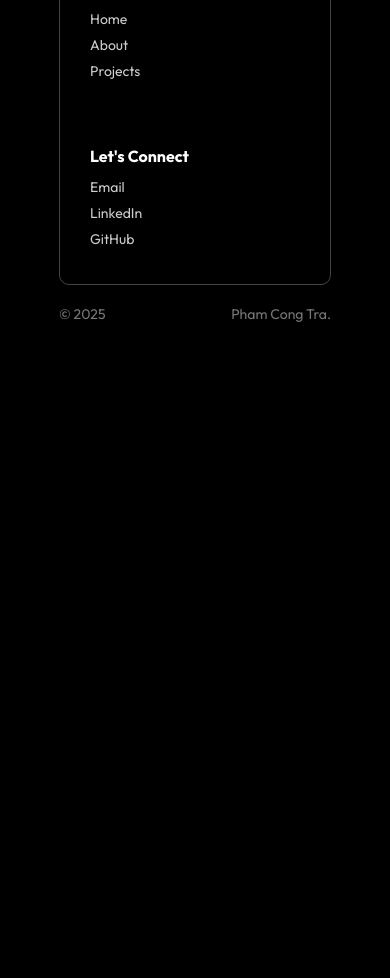
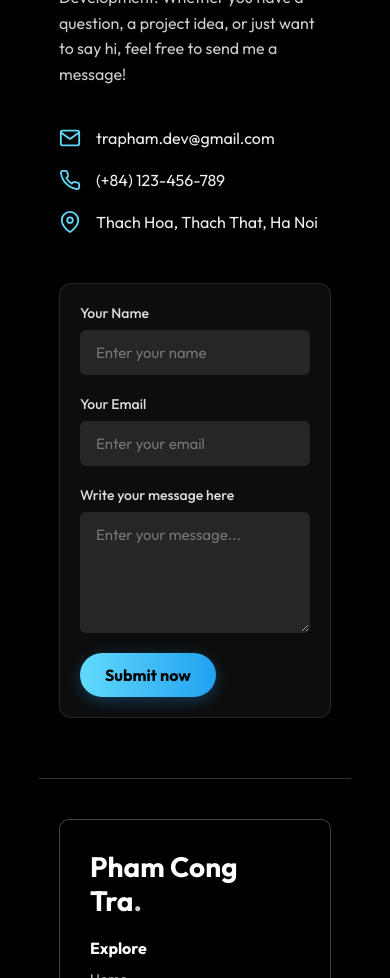
Before and after one commit to pctra266/portfolio-trapham, a React (Vite) app: page / in a window 390 px wide. Shown: the part 5680-6658 px from the top of the page. Before the commit the page ends 6023 px from the top, so only its background shows below. Built offline with nearby package versions, Linux system fonts and the light colour scheme.

Commit message:
feat: add contact part

```diff
--- a/src/App.jsx
+++ b/src/App.jsx
@@ -12,6 +12,7 @@ import Experience from "./Components/Experience/Experience.jsx";
 import Education from "./Components/Education/Education.jsx";
 import Achievement from "./Components/Achievement/Achievement.jsx";
 import Certificates from "./Components/Certificates/Certificates.jsx";
+import Contact from "./Components/Contact/Contact.jsx";
 
 const App = () => {
   const [currentSection, setCurrentSection] = useState("space");
@@ -62,6 +63,9 @@ const App = () => {
         <section data-scroll-section id="project">
           <Project />
         </section>
+        <section data-scroll-section >
+          <Contact />
+        </section>
         <section data-scroll-section id="footer">
           <Footer />
         </section>
--- /dev/null
+++ b/src/Components/Contact/Contact.css
@@ -0,0 +1,147 @@
+.contact {
+    color: #fff;
+    padding: 60px 20px;
+    font-family: 'Segoe UI', Tahoma, Geneva, Verdana, sans-serif;
+    max-width: 1000px;
+    margin: 0 auto;
+  }
+
+  .contact-container {
+    display: flex;
+    justify-content: space-between;
+    gap: 50px;
+    align-items: flex-start;
+  }
+
+  /* --- Cột Thông Tin (Bên Trái) --- */
+  .contact-col {
+    flex-basis: 50%;
+  }
+
+  .contact-col h3 {
+    font-size: 32px;
+    font-weight: 600;
+    color: #61dafb; /* Màu xanh React làm điểm nhấn */
+    margin-bottom: 20px;
+    display: flex;
+    align-items: center;
+  }
+
+  .contact-desc {
+    color: #ccc;
+    line-height: 1.6;
+    margin-bottom: 40px;
+    font-size: 16px;
+  }
+
+  .contact-details {
+    list-style: none;
+    padding: 0;
+  }
+
+  .contact-details li {
+    display: flex;
+    align-items: center;
+    margin-bottom: 20px;
+    font-size: 16px;
+    color: #eee;
+  }
+
+  .contact-details li svg {
+    margin-right: 15px;
+    color: #61dafb; /* Màu icon */
+    width: 22px;
+    height: 22px;
+  }
+
+  /* --- Cột Form (Bên Phải) --- */
+  .form-col form {
+    display: flex;
+    flex-direction: column;
+    background: rgba(255, 255, 255, 0.05); /* Nền mờ nhẹ cho form */
+    padding: 30px;
+    border-radius: 12px;
+    border: 1px solid rgba(255, 255, 255, 0.1);
+  }
+
+  .form-col label {
+    font-size: 14px;
+    color: #ddd;
+    margin-bottom: 8px;
+    font-weight: 500;
+  }
+
+  .form-col input,
+  .form-col textarea {
+    width: 100%;
+    border: none;
+    outline: none;
+    background: rgba(255, 255, 255, 0.1); /* Input nền tối hơn */
+    padding: 12px 15px;
+    color: #fff;
+    font-size: 15px;
+    margin-bottom: 20px;
+    border-radius: 6px;
+    transition: 0.3s;
+    border: 1px solid transparent;
+    font-family: inherit;
+  }
+
+  /* Hiệu ứng khi click vào input */
+  .form-col input:focus,
+  .form-col textarea:focus {
+    background: rgba(255, 255, 255, 0.15);
+    border-color: #61dafb;
+  }
+
+  .form-col textarea {
+    resize: vertical; /* Chỉ cho phép kéo giãn chiều dọc */
+  }
+
+  .submit-btn {
+    background: linear-gradient(90deg, #61dafb 0%, #21a1f1 100%);
+    color: #000;
+    border: none;
+    padding: 12px 25px;
+    border-radius: 30px;
+    font-size: 16px;
+    font-weight: bold;
+    cursor: pointer;
+    transition: transform 0.3s ease;
+    align-self: flex-start; /* Nút nằm bên trái */
+    box-shadow: 0 4px 15px rgba(33, 161, 241, 0.3);
+  }
+
+  .submit-btn:hover {
+    transform: translateY(-2px);
+    box-shadow: 0 6px 20px rgba(33, 161, 241, 0.5);
+  }
+
+  /* Thông báo kết quả */
+  .form-result {
+    display: block;
+    margin-top: 15px;
+    font-size: 14px;
+    color: #61dafb;
+  }
+
+  /* --- Responsive --- */
+  @media (max-width: 768px) {
+    .contact-container {
+      flex-direction: column;
+      gap: 30px;
+    }
+
+    .contact-col {
+      flex-basis: 100%;
+      width: 100%;
+    }
+
+    .form-col form {
+      padding: 20px;
+    }
+
+    .contact-col h3 {
+      font-size: 28px;
+    }
+  }
--- /dev/null
+++ b/src/Components/Contact/Contact.jsx
@@ -0,0 +1,106 @@
+import React, { useState } from "react";
+import "./Contact.css";
+
+const Contact = () => {
+  const [result, setResult] = useState("");
+
+  const onSubmit = async (event) => {
+    event.preventDefault();
+    setResult("Sending....");
+    const formData = new FormData(event.target);
+
+    // Giữ nguyên key của bạn
+    formData.append("access_key", "f575bb70-a1a4-44b7-a211-f7f3d0125f65");
+
+    try {
+      const response = await fetch("https://api.web3forms.com/submit", {
+        method: "POST",
+        body: formData,
+      });
+
+      const data = await response.json();
+
+      if (data.success) {
+        setResult("Form Submitted Successfully!");
+        event.target.reset();
+        // Tự động xóa thông báo sau 5 giây
+        setTimeout(() => setResult(""), 5000);
+      } else {
+        console.log("Error", data);
+        setResult(data.message);
+      }
+    } catch (error) {
+      setResult("Something went wrong. Please try again.");
+    }
+  };
+
+  return (
+    <div className="contact" id="contact">
+      <div className="contact-container">
+
+        {/* Cột thông tin liên hệ */}
+        <div className="contact-col info-col">
+          <h3>Get in Touch</h3>
+          <p className="contact-desc">
+            I am currently looking for new opportunities in Software Development.
+            Whether you have a question, a project idea, or just want to say hi,
+            feel free to send me a message!
+          </p>
+
+          <ul className="contact-details">
+            <li>
+              <svg xmlns="http://www.w3.org/2000/svg" width="24" height="24" viewBox="0 0 24 24" fill="none" stroke="currentColor" strokeWidth="2" strokeLinecap="round" strokeLinejoin="round"><path d="M4 4h16c1.1 0 2 .9 2 2v12c0 1.1-.9 2-2 2H4c-1.1 0-2-.9-2-2V6c0-1.1.9-2 2-2z"></path><polyline points="22,6 12,13 2,6"></polyline></svg>
+              <span>trapham.dev@gmail.com</span>
+            </li>
+            <li>
+              <svg xmlns="http://www.w3.org/2000/svg" width="24" height="24" viewBox="0 0 24 24" fill="none" stroke="currentColor" strokeWidth="2" strokeLinecap="round" strokeLinejoin="round"><path d="M22 16.92v3a2 2 0 0 1-2.18 2 19.79 19.79 0 0 1-8.63-3.07 19.5 19.5 0 0 1-6-6 19.79 19.79 0 0 1-3.07-8.67A2 2 0 0 1 4.11 2h3a2 2 0 0 1 2 1.72 12.84 12.84 0 0 0 .7 2.81 2 2 0 0 1-.45 2.11L8.09 9.91a16 16 0 0 0 6 6l1.27-1.27a2 2 0 0 1 2.11-.45 12.84 12.84 0 0 0 2.81.7A2 2 0 0 1 22 16.92z"></path></svg>
+              <span>(+84) 123-456-789</span>
+            </li>
+            <li>
+              <svg xmlns="http://www.w3.org/2000/svg" width="24" height="24" viewBox="0 0 24 24" fill="none" stroke="currentColor" strokeWidth="2" strokeLinecap="round" strokeLinejoin="round"><path d="M21 10c0 7-9 13-9 13s-9-6-9-13a9 9 0 0 1 18 0z"></path><circle cx="12" cy="10" r="3"></circle></svg>
+              <span>Thach Hoa, Thach That, Ha Noi</span>
+            </li>
+          </ul>
+        </div>
+
+        {/* Cột Form gửi tin nhắn */}
+        <div className="contact-col form-col">
+          <form onSubmit={onSubmit}>
+            <label>Your Name</label>
+            <input
+              type="text"
+              name="name"
+              placeholder="Enter your name"
+              required
+            />
+
+            <label>Your Email</label>
+            <input
+              type="email"
+              name="email"
+              placeholder="Enter your email"
+              required
+            />
+
+            <label>Write your message here</label>
+            <textarea
+              name="message"
+              rows="5"
+              placeholder="Enter your message..."
+              required
+            ></textarea>
+
+            <button className="submit-btn" type="submit">
+              Submit now
+            </button>
+          </form>
+
+          {result && <span className="form-result">{result}</span>}
+        </div>
+
+      </div>
+    </div>
+  );
+};
+
+export default Contact;
```
